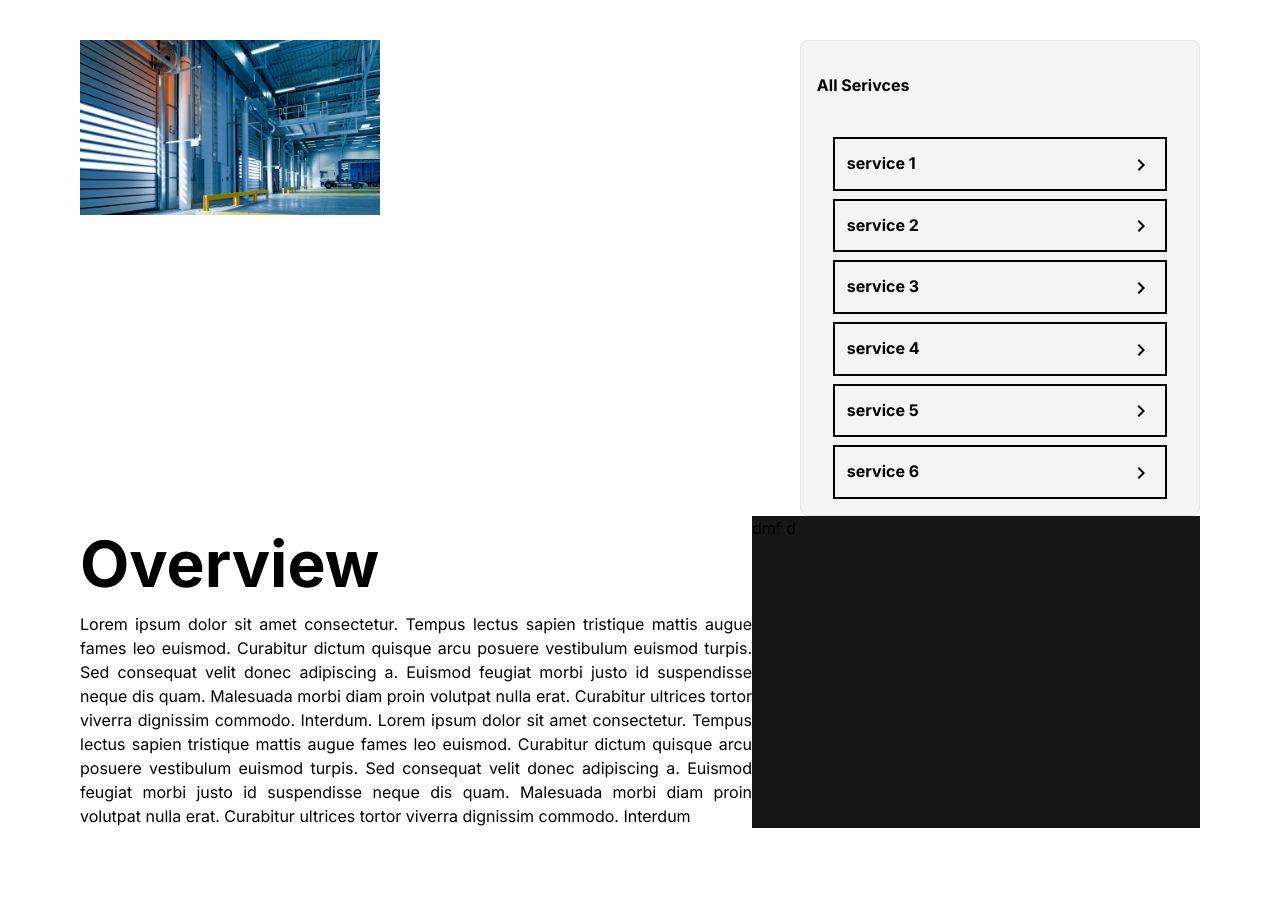
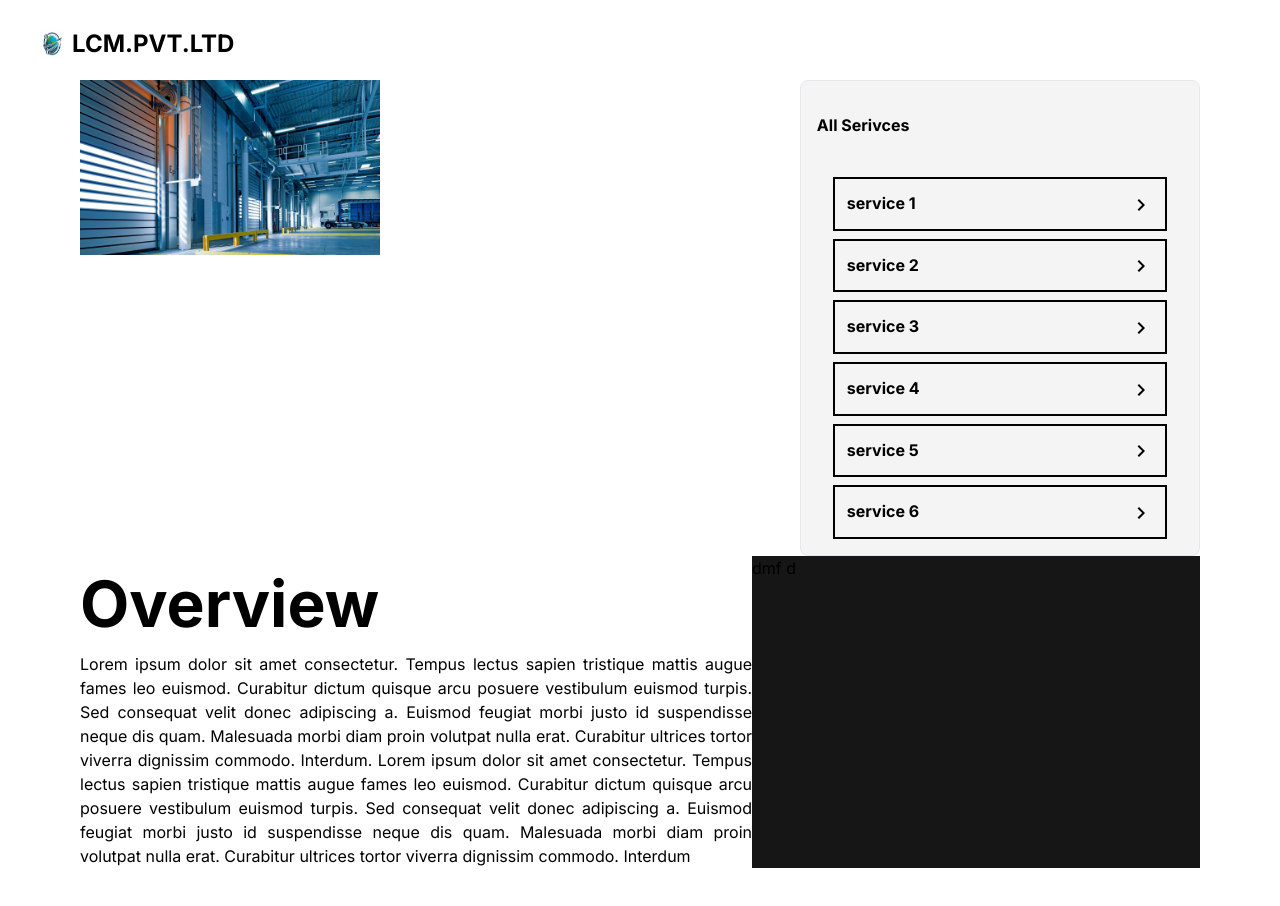
Before and after one commit to Vivek7038/lcm-logistics-next, a Next.js app: page /services in a window 1280 px wide. After the commit the page ends 868 px from the top, so only its background shows below. Built offline with nearby package versions, Linux system fonts and the light colour scheme.

Commit message:
layout fix

```diff
--- a/app/(pages)/services/page.jsx
+++ b/app/(pages)/services/page.jsx
@@ -40,8 +40,8 @@ const page = () => {
     setSelecetedService(data[index]);
   };
   return (
-    <div className="min-h-fit max-h-screen px-6 mt-10 mb-20 overflow-y-auto flex-col hide-scrollbar md:px-20">
-      <div className="flex flex-col md:flex-row gap-y-8 gap-x-5 ">
+    <div className="min-h-fit max-h-screen px-6 flex-col hide-scrollbar md:px-20 top-20 ">
+      <div className="flex flex-col md:flex-row gap-y-8 gap-x-5 pt-20">
         <div className="w-full h-100 md:w-[70%] ">
           <img
             src="/warehouse.png"
--- a/app/layout.js
+++ b/app/layout.js
@@ -14,6 +14,7 @@ export default function RootLayout({ children }) {
   return (
     <html lang="en">
       <body className={inter.className}>
+        <Navbar />
         {children}
       </body>
     </html>
```
